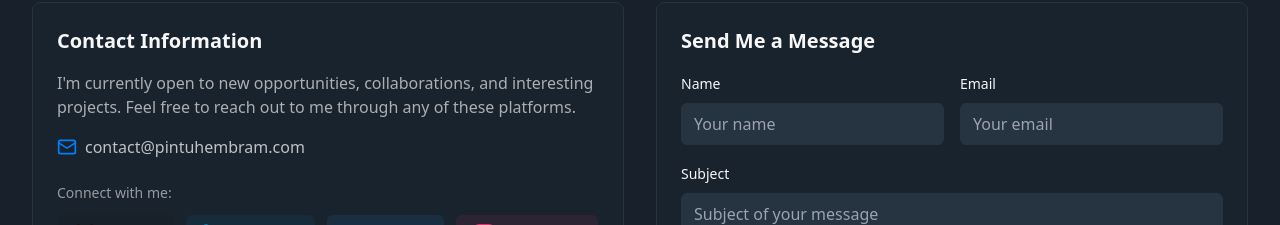
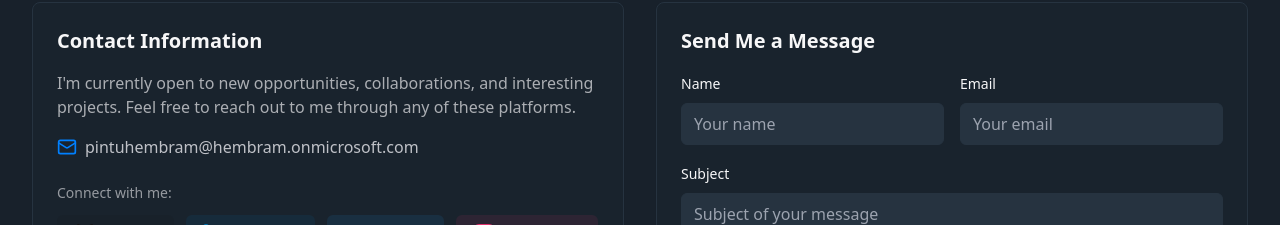
Before and after one commit to PintuHembram/Pintu-Hembram.in, a React (Vite) app: page / in a window 1280 px wide. Shown: the part 3980-4205 px from the top of the page. Built offline with nearby package versions, Linux system fonts and the light colour scheme.

Commit message:
Fix: Update contact email
Replaced the contact email address in the contact section.

```diff
--- a/src/components/ContactSection.tsx
+++ b/src/components/ContactSection.tsx
@@ -70,8 +70,8 @@ const ContactSection = () => {
 
                 <div className="flex items-center gap-2 text-foreground/80">
                   <Mail className="h-5 w-5 text-primary" />
-                  <a href="mailto:contact@pintuhembram.com" className="hover:text-primary transition-colors">
-                    contact@pintuhembram.com
+                  <a href="mailto:pintuhembram@hembram.onmicrosoft.com" className="hover:text-primary transition-colors">
+                    pintuhembram@hembram.onmicrosoft.com
                   </a>
                 </div>
 
```
